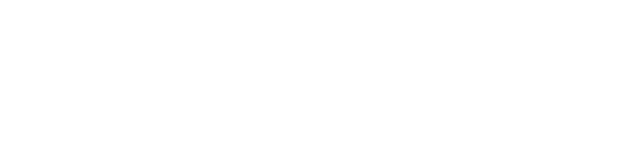
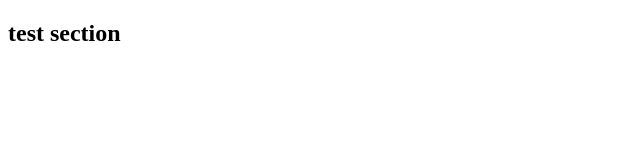
Before and after one commit to yeison0703/adso-tarde, a plain HTML site: page index.html in a window 1280 px wide. Shown: the whole page, without its empty margins (0-640 px from the left). Drawn offline with Linux system fonts and the light colour scheme.

Commit message:
actualizamos index

```diff
--- a/index.html
+++ b/index.html
@@ -6,6 +6,8 @@
     <title>Document</title>
 </head>
 <body>
-
+    <section>
+        <h1>test section</h1>
+    </section>
 </body>
 </html>
```
